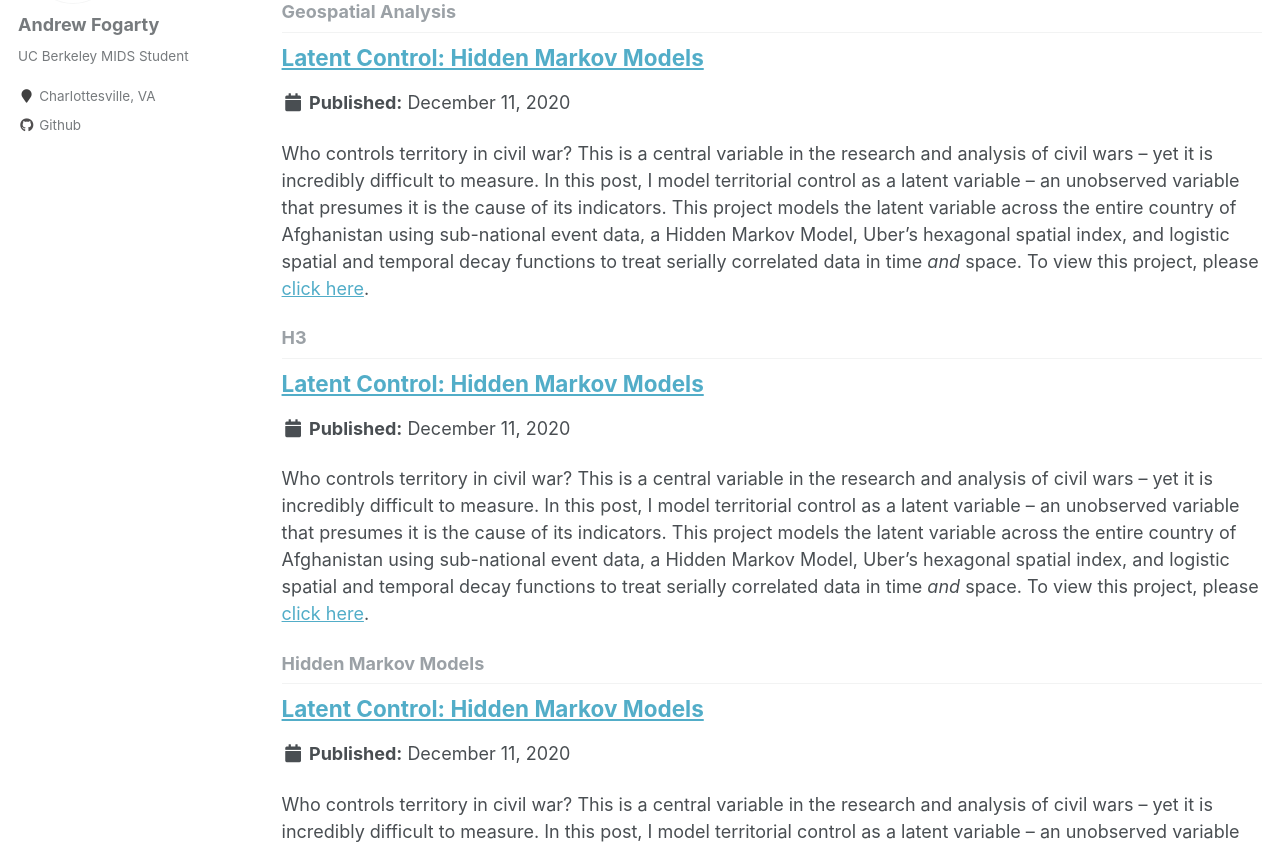
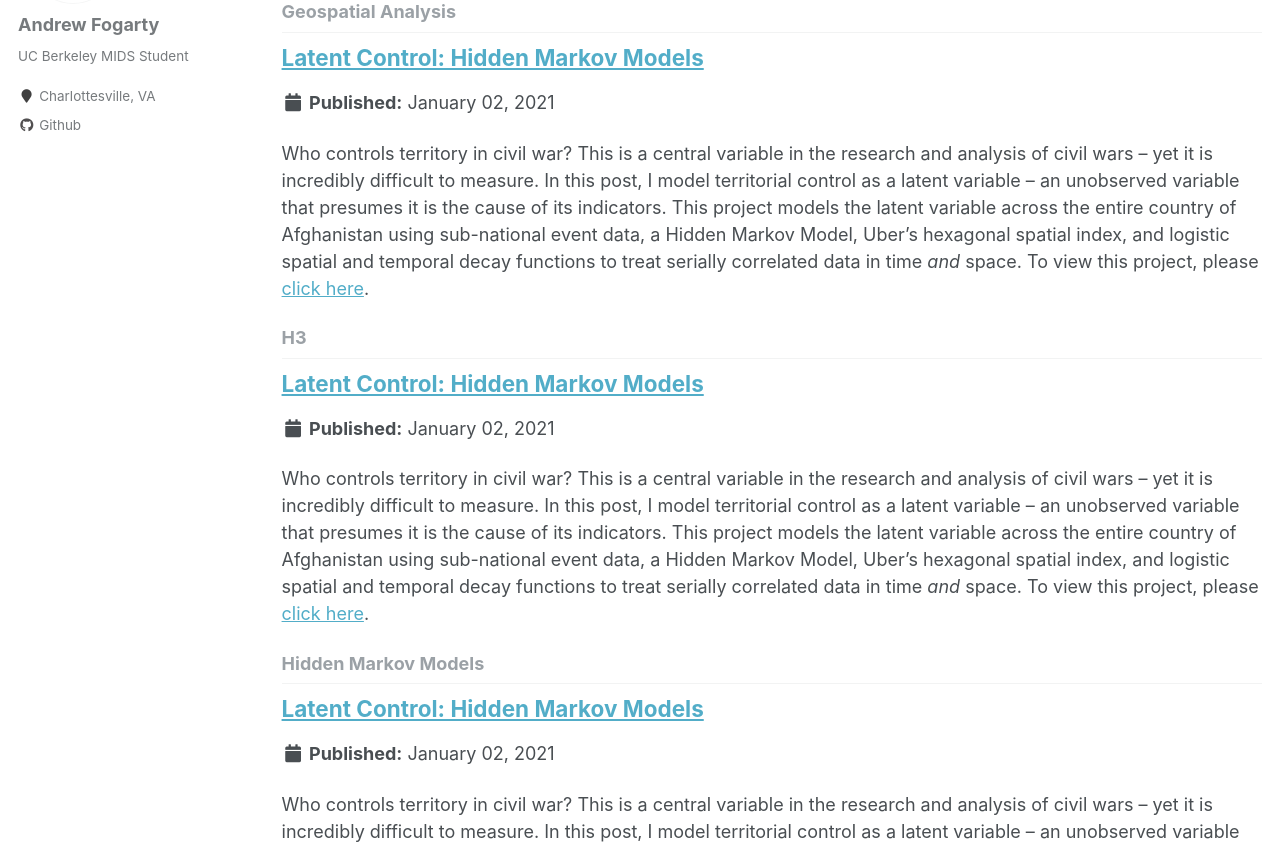
Before and after one commit to afogarty85/afogarty85.github.io, a Jekyll site: the page built from _pages/tag-archive.html, in a window 1280 px wide and 1400 px high, scrolled down 1278 px. Shown: the part 168-1017 px from the top of the window. Built offline with Jekyll 4.4.1, drawn with Linux system fonts in a browser that asks for light colours.

Commit message:
update proj

```diff
--- a/_posts/2021-01-02-hmm.md
+++ b/_posts/2021-01-02-hmm.md
@@ -1,6 +1,6 @@
 ---
 title: 'Latent Control: Hidden Markov Models'
-date: 2020-12-11
+date: 2021-01-02
 permalink: /posts/2021/01/hmm/
 tags:
   - Hidden Markov Models
```
